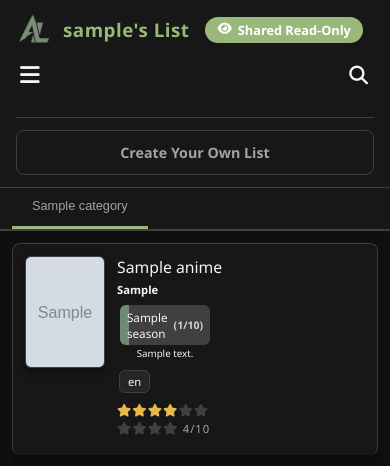
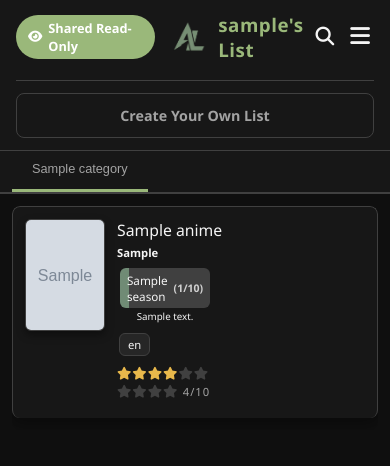
Before and after one commit to sabamdarif/AniListShare, a Django app: page /shared/00000000-0000-0000-0000-000000000001/ in a window 390 px wide. Shown: the top 466 px of the page. Run offline with Django 5.2, Linux system fonts and the light colour scheme; tables that the repository leaves empty hold one stand-in row (values such as "Sample post"); grey boxes marked "Sample" are stand-in pictures.

Commit message:
fix mobile mobileSearchBtn and mobileMenuBtn layout

```diff
--- a/animelist/static/animelist/style.css
+++ b/animelist/static/animelist/style.css
@@ -897,28 +897,36 @@ select.form-input {
     flex-wrap: wrap;
     align-items: center;
     justify-content: space-between;
-  }
-
+    gap: 6px; /* Reduced gap to keep buttons closer */
+  }
+
+  /* Make the brand and title container take the remaining space and appear first */
+  .header-brand,
+  .header-title-container {
+    order: 1;
+    flex: 1;
+  }
+
+  .header h1 {
+    font-size: 1.25rem;
+    text-align: left;
+  }
+
+  .header-search {
+    display: none;
+  }
+
+  /* Make the search button appear second */
+  .mobile-search-btn {
+    display: block;
+    order: 2;
+  }
+
+  /* Make the main menu button appear third (on the far right) */
   .hamburger-btn {
     display: block;
-    order: 1;
-    margin-right: 12px;
-  }
-
-  .header h1 {
-    font-size: 1.25rem;
-    order: 2;
-    flex: 1;
-    text-align: left;
-  }
-
-  .header-search {
-    display: none;
-  }
-
-  .mobile-search-btn {
-    display: block;
     order: 3;
+    margin-right: 0;
   }
 
   /* Mobile menu styles */
```
